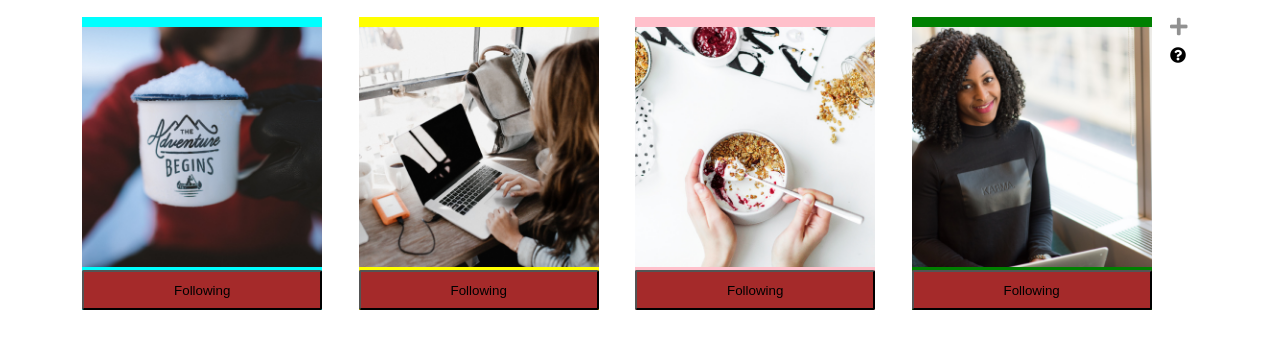
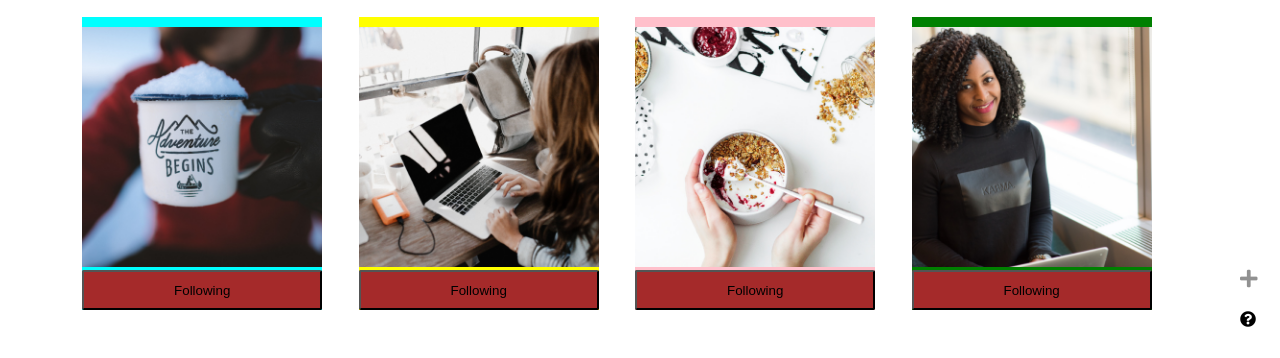
Before and after one commit to lekegitrepo/grid-based-framework, a plain HTML site: page index.html in a window 1280 px wide. Shown: the part 439-797 px from the top of the page. Drawn offline with Linux system fonts and the light colour scheme.

Commit message:
position the bottom icons

```diff
--- a/assets/style.css
+++ b/assets/style.css
@@ -157,3 +157,12 @@ button {
     height: 40px;
     width: 240px;
 }
+
+.bottom-icon {
+    bottom: 20px;
+    position: fixed;
+    right: 10px;
+}
+.q-mark {
+    margin-top: 12px;
+}
```
